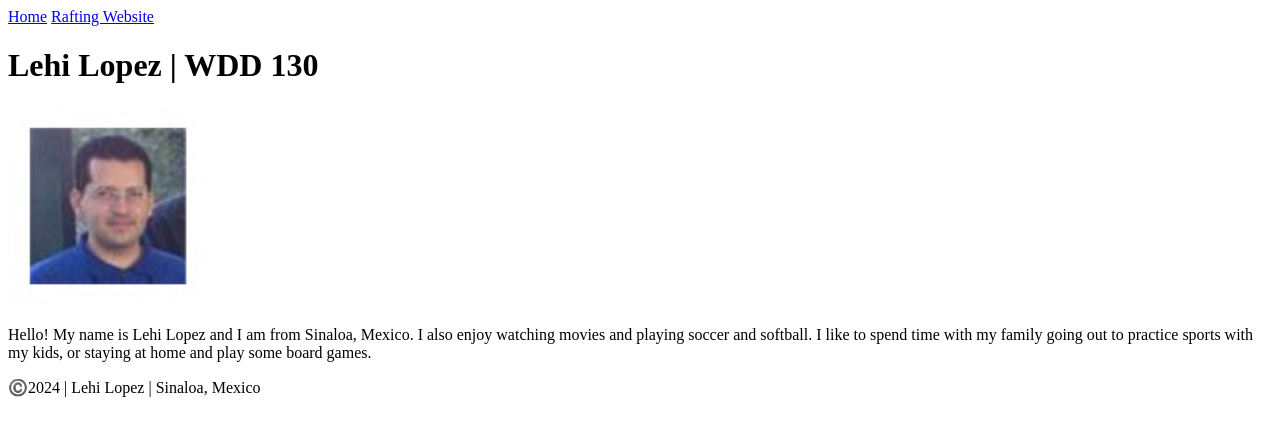
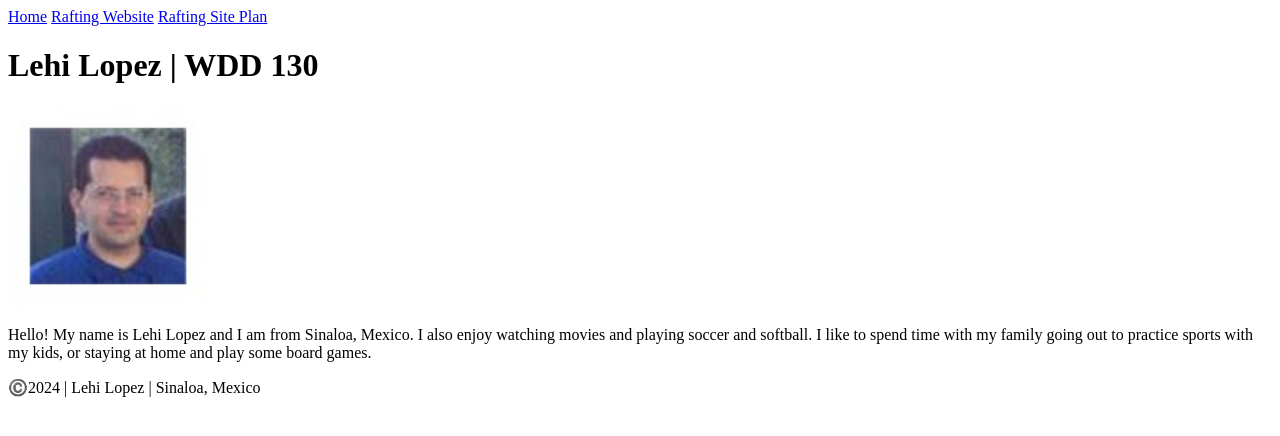
Before and after one commit to lehilopez/wdd130, a plain HTML site: page index.html in a window 1280 px wide. Drawn offline with Linux system fonts and the light colour scheme.

Commit message:
fix navigation

```diff
--- a/index.html
+++ b/index.html
@@ -10,6 +10,7 @@
             <nav>
                 <a href="#">Home</a>
                 <a href="wwr/">Rafting Website</a>
+                <a href="wwr/site-plan-rafting.html">Rafting Site Plan</a>
             </nav>
         </header>
         <main>
```
